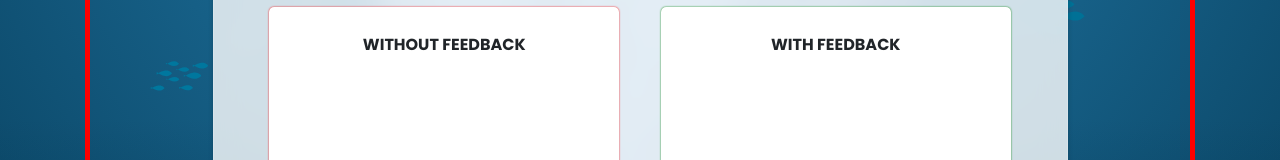
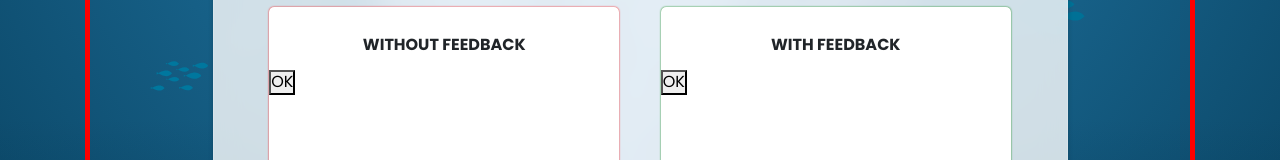
Before and after one commit to Jasonx235/UX-Design-Pricinples, a React (Create React App) app: page /feedback in a window 1280 px wide. Shown: the part 742-902 px from the top of the page. Built offline with nearby package versions, Linux system fonts and the light colour scheme.

Commit message:
feedback html complete

```diff
--- a/src/components/modules/Feedback.jsx
+++ b/src/components/modules/Feedback.jsx
@@ -1,16 +1,22 @@
-import React from 'react'
+import React from "react";
 
 export default function Feedback({ status }) {
   if (status) {
     return (
       <div className='module no'>
         <p className='title'>WITHOUT FEEDBACK</p>
+        <div>
+          <button type='submit'>OK</button>
+        </div>
       </div>
     );
   } else {
     return (
       <div className='module yes'>
         <p className='title'>WITH FEEDBACK</p>
+        <div>
+          <button type='submit'>OK</button>
+        </div>
       </div>
     );
   }
```
